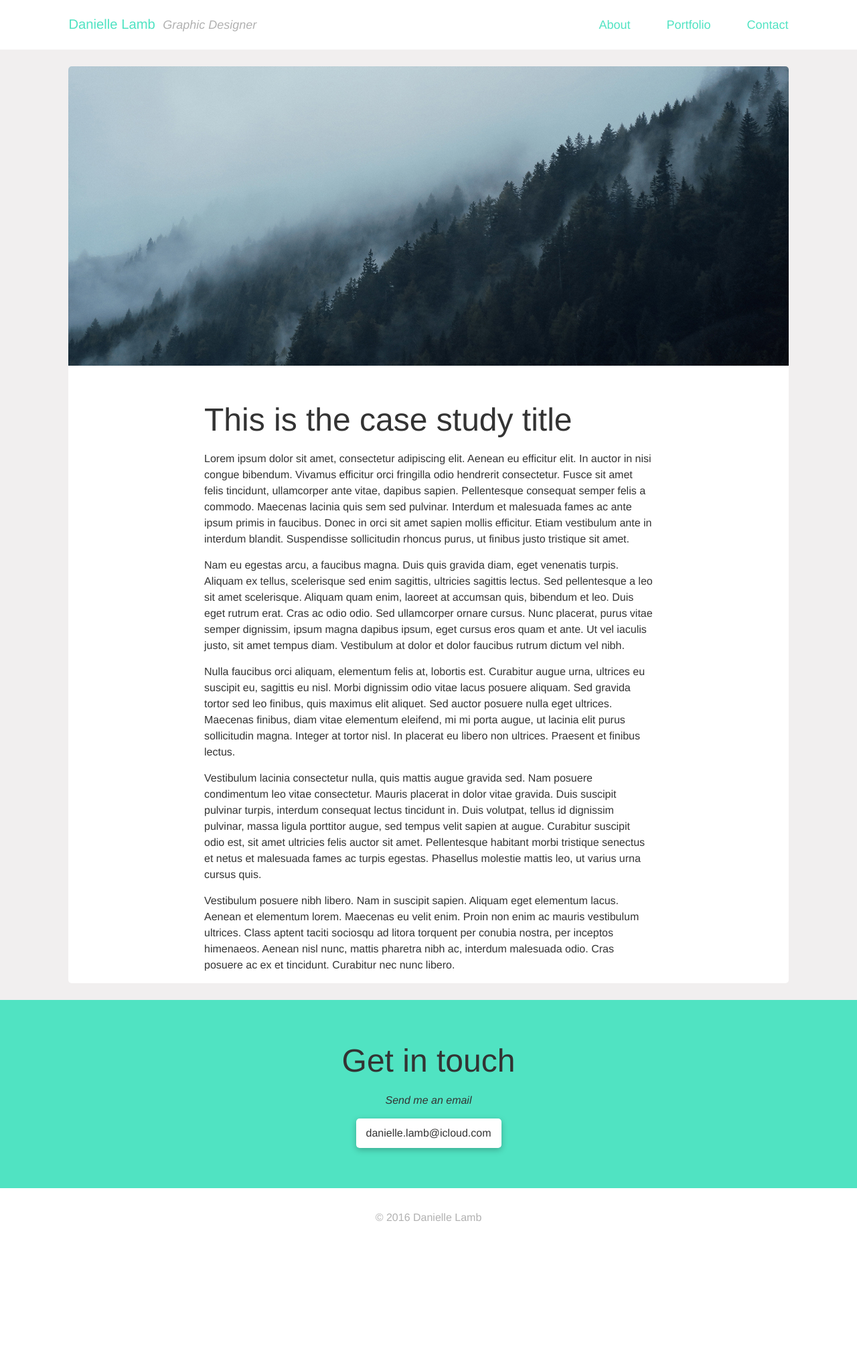
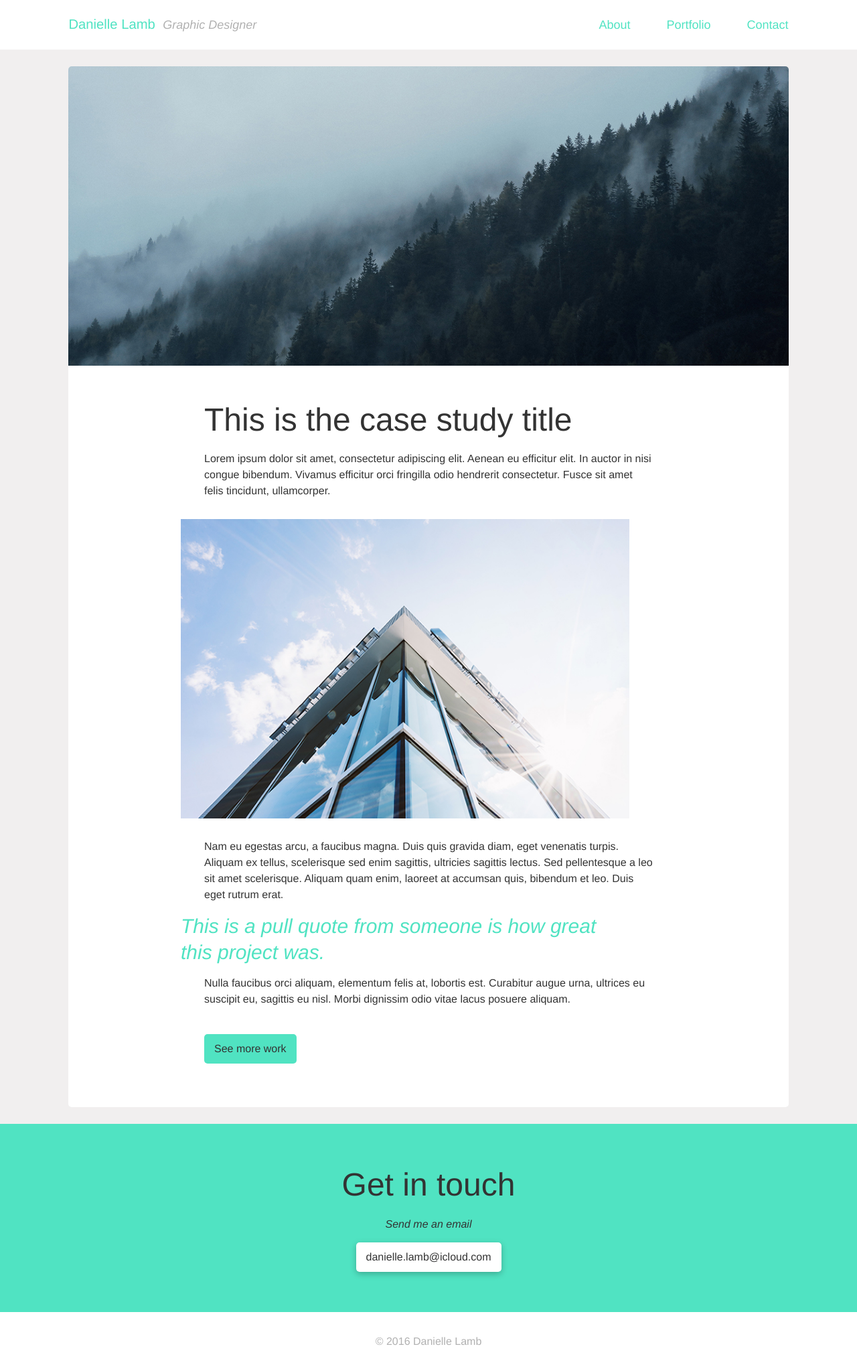
Before and after one commit to justinlamb1/danielle-portfolio-2, a Jekyll site: the page built from portfolio/test/index.html, in a window 1280 px wide. Shown: the whole page at 67% size. Built offline with Jekyll 4.4.1, drawn with Linux system fonts in a browser that asks for light colours; before the commit the page ends 1862 px from its top, so only the background shows below that.

Commit message:
portfolio

```diff
--- a/_includes/contact.html
+++ b/_includes/contact.html
@@ -3,6 +3,6 @@
   <div class="container">
     <h1 class="contact__title">Get in touch</h1>
     <p class="contact__text">Send me an email</p>
-    <a href="mailto:danielle.lamb@icloud.com" class="button button-white">danielle.lamb@icloud.com</a>
+    <a href="mailto:danielle.lamb@icloud.com" class="button button-white button-shadow">danielle.lamb@icloud.com</a>
   </div>
 </section>
--- a/_sass/_base.scss
+++ b/_sass/_base.scss
@@ -179,17 +179,35 @@ a {
 	display: inline-block;
 	border-radius: 5px;
 	background-color: $brand-color;
-	color: $white;
+	color: $text-color;
 	text-decoration: none;
 	padding: 0.625em 0.9375em;
+	position: relative;
+
+	@include bp(sm) {
+		transition: background-color 300ms ease;
+	}
+
+	&:hover {
+		text-decoration: none;
+		color: $text-color;
+		background-color: lighten($brand-color, 10%);
+	}
+}
+
+.button-white {
+	background-color: $white !important;
+	color: $text-color !important;
+
+	&:hover {
+		background-color: $white !important;
+	}
+}
+
+.button-shadow {
 	-webkit-box-shadow: 0px 3px 10px 0px rgba(0,0,0,0.25);
 	-moz-box-shadow: 0px 3px 10px 0px rgba(0,0,0,0.25);
 	box-shadow: 0px 3px 10px 0px rgba(0,0,0,0.25);
-	position: relative;
-
-	&:hover {
-		text-decoration: none;
-	}
 
 	@include bp(sm) {
 		transition: top 300ms ease;
@@ -202,11 +220,6 @@ a {
 			box-shadow: none;
 		}
 	}
-}
-
-.button-white {
-	background-color: $white !important;
-	color: $text-color !important;
 }
 
 /**
--- a/_sass/_layout.scss
+++ b/_sass/_layout.scss
@@ -326,10 +326,37 @@
     overflow: hidden;
     max-width: 1440px;
     margin: 0 auto;
+    padding-bottom: 50px;
   }
 
-  &__full-width-image {
+  &__image {
     width: 100%;
-    margin-bottom: 3.125em;
+
+    &--full-width {
+      margin-bottom: 0.9375em;
+
+      @include bp(md) {
+        margin-bottom: 3.125em;
+      }
+    }
+
+    &--inline {
+      margin-top: 0.9375em;
+      margin-bottom: 1.875em;
+    }
+  }
+
+  &__pull-quote {
+    color: $brand-color;
+    font-style: italic;
+    font-weight: 300;
+    font-size: 1.875em;
+  }
+
+  .button {
+    margin-top: 1.5625em;
+    margin-bottom: 0.9375em;
+    margin-left: auto;
+    margin-right: auto;
   }
 }
--- a/_sass/_utilities.scss
+++ b/_sass/_utilities.scss
@@ -5,3 +5,17 @@
 .font-italic {
   font-style: italic !important;
 }
+
+.u-pos-left {
+  @include bp(md) {
+    position: relative !important;
+    right: 35px !important;
+  }
+}
+
+.u-pos-right {
+  @include bp(md) {
+    position: relative !important;
+    left: 35px !important;
+  }
+}
--- a/css/main.scss
+++ b/css/main.scss
@@ -9,8 +9,8 @@
 @import
         "normalize.css",
         "variables",
+        "base",
         "utilities",
-        "base",
         "layout",
         "syntax-highlighting"
 ;
--- a/portfolio/test/index.html
+++ b/portfolio/test/index.html
@@ -8,21 +8,23 @@ layout: default
 
     <div class="case-study__inner">
 
-      <img class="case-study__full-width-image" src="/images/photo-1465326117523-6450112b60b2.jpg" alt="Hero image">
+      <img class="case-study__image--full-width" src="/images/photo-1465326117523-6450112b60b2.jpg" alt="Hero image">
 
       <div class="container--small">
 
         <h1 class="case-study__title">This is the case study title</h1>
 
-        <p>Lorem ipsum dolor sit amet, consectetur adipiscing elit. Aenean eu efficitur elit. In auctor in nisi congue bibendum. Vivamus efficitur orci fringilla odio hendrerit consectetur. Fusce sit amet felis tincidunt, ullamcorper ante vitae, dapibus sapien. Pellentesque consequat semper felis a commodo. Maecenas lacinia quis sem sed pulvinar. Interdum et malesuada fames ac ante ipsum primis in faucibus. Donec in orci sit amet sapien mollis efficitur. Etiam vestibulum ante in interdum blandit. Suspendisse sollicitudin rhoncus purus, ut finibus justo tristique sit amet.</p>
+        <p>Lorem ipsum dolor sit amet, consectetur adipiscing elit. Aenean eu efficitur elit. In auctor in nisi congue bibendum. Vivamus efficitur orci fringilla odio hendrerit consectetur. Fusce sit amet felis tincidunt, ullamcorper.</p>
 
-        <p>Nam eu egestas arcu, a faucibus magna. Duis quis gravida diam, eget venenatis turpis. Aliquam ex tellus, scelerisque sed enim sagittis, ultricies sagittis lectus. Sed pellentesque a leo sit amet scelerisque. Aliquam quam enim, laoreet at accumsan quis, bibendum et leo. Duis eget rutrum erat. Cras ac odio odio. Sed ullamcorper ornare cursus. Nunc placerat, purus vitae semper dignissim, ipsum magna dapibus ipsum, eget cursus eros quam et ante. Ut vel iaculis justo, sit amet tempus diam. Vestibulum at dolor et dolor faucibus rutrum dictum vel nibh.</p>
+        <img class="case-study__image--inline u-pos-left" src="/images/photo-1464655646192-3cb2ace7a67e.jpg" alt="">
 
-        <p>Nulla faucibus orci aliquam, elementum felis at, lobortis est. Curabitur augue urna, ultrices eu suscipit eu, sagittis eu nisl. Morbi dignissim odio vitae lacus posuere aliquam. Sed gravida tortor sed leo finibus, quis maximus elit aliquet. Sed auctor posuere nulla eget ultrices. Maecenas finibus, diam vitae elementum eleifend, mi mi porta augue, ut lacinia elit purus sollicitudin magna. Integer at tortor nisl. In placerat eu libero non ultrices. Praesent et finibus lectus.</p>
+        <p>Nam eu egestas arcu, a faucibus magna. Duis quis gravida diam, eget venenatis turpis. Aliquam ex tellus, scelerisque sed enim sagittis, ultricies sagittis lectus. Sed pellentesque a leo sit amet scelerisque. Aliquam quam enim, laoreet at accumsan quis, bibendum et leo. Duis eget rutrum erat.</p>
 
-        <p>Vestibulum lacinia consectetur nulla, quis mattis augue gravida sed. Nam posuere condimentum leo vitae consectetur. Mauris placerat in dolor vitae gravida. Duis suscipit pulvinar turpis, interdum consequat lectus tincidunt in. Duis volutpat, tellus id dignissim pulvinar, massa ligula porttitor augue, sed tempus velit sapien at augue. Curabitur suscipit odio est, sit amet ultricies felis auctor sit amet. Pellentesque habitant morbi tristique senectus et netus et malesuada fames ac turpis egestas. Phasellus molestie mattis leo, ut varius urna cursus quis.</p>
+        <h2 class="case-study__pull-quote u-pos-left">This is a pull quote from someone is how great this project was.</h2>
 
-        <p>Vestibulum posuere nibh libero. Nam in suscipit sapien. Aliquam eget elementum lacus. Aenean et elementum lorem. Maecenas eu velit enim. Proin non enim ac mauris vestibulum ultrices. Class aptent taciti sociosqu ad litora torquent per conubia nostra, per inceptos himenaeos. Aenean nisl nunc, mattis pharetra nibh ac, interdum malesuada odio. Cras posuere ac ex et tincidunt. Curabitur nec nunc libero.</p>
+        <p>Nulla faucibus orci aliquam, elementum felis at, lobortis est. Curabitur augue urna, ultrices eu suscipit eu, sagittis eu nisl. Morbi dignissim odio vitae lacus posuere aliquam.</p>
+
+        <a href="#0" class="button">See more work</a>
 
       </div>
 
```
Also changed, not shown: images/photo-1464655646192-3cb2ace7a67e.jpg (added).
